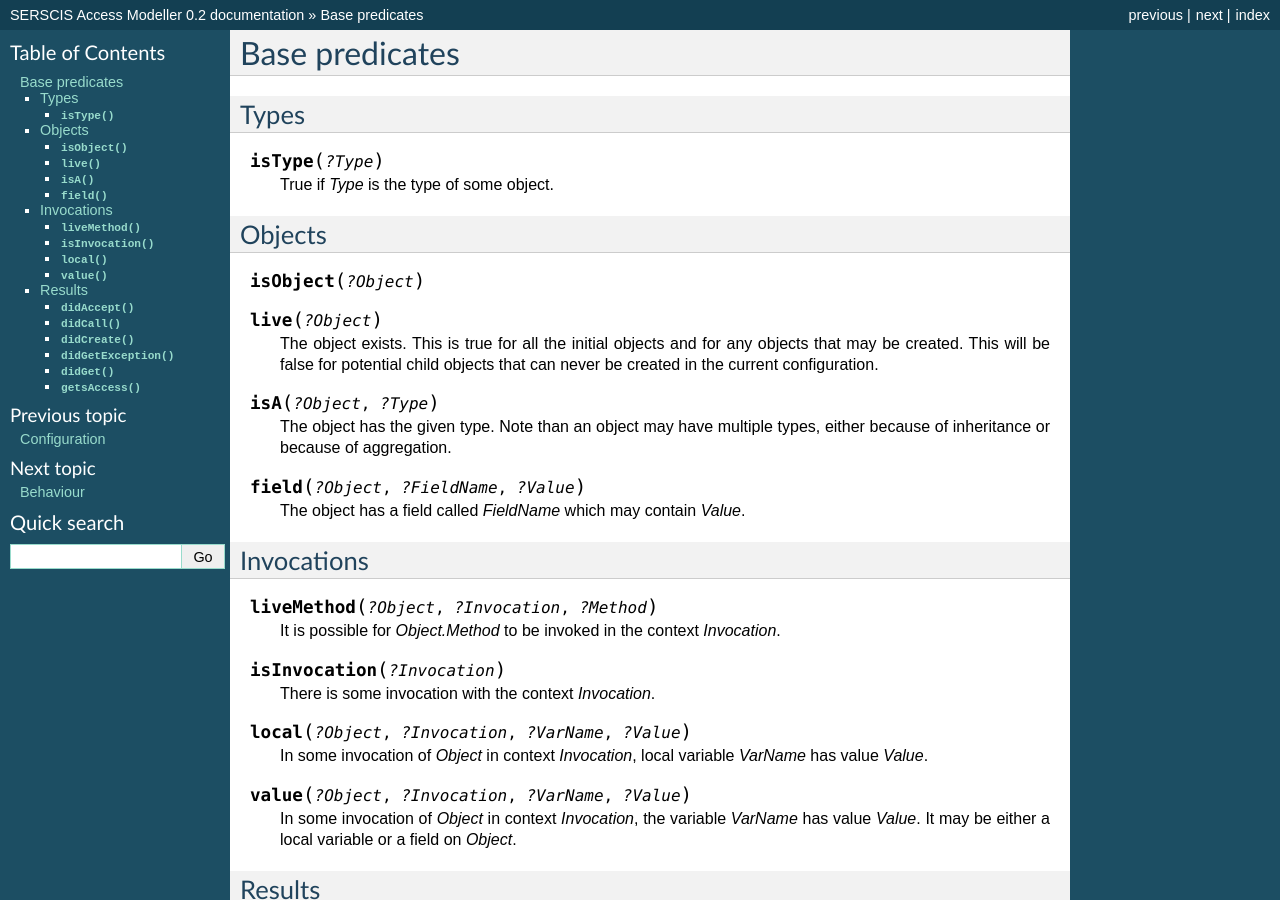
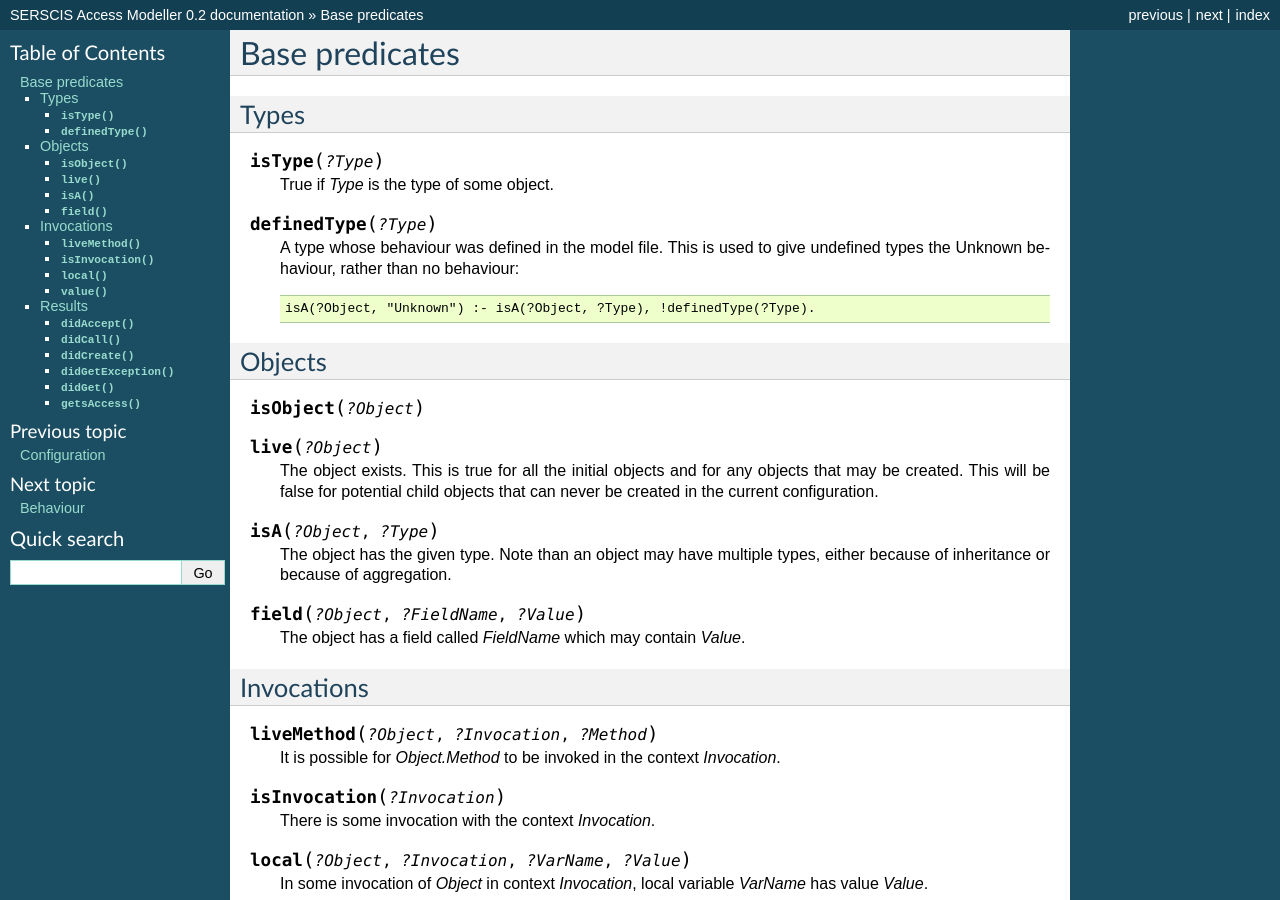
Before and after one commit to it-innovation/sam, a Sphinx documentation site: the page built from doc/base.rst, in a window 1280 px wide and 900 px high. Built offline with Sphinx 7.4.7, drawn with Linux system fonts in a browser that asks for light colours.

Commit message:
Documented the remaining predicates

```diff
--- a/doc/base.rst
+++ b/doc/base.rst
@@ -7,6 +7,14 @@ Types
 .. function:: isType(?Type)
 
    True if `Type` is the type of some object.
+
+.. function:: definedType(?Type)
+
+   A type whose behaviour was defined in the model file. This is used to give
+   undefined types the Unknown behaviour, rather than no behaviour::
+
+     isA(?Object, "Unknown") :- isA(?Object, ?Type), !definedType(?Type).
+
 
 Objects
 -------
--- a/doc/invocations.rst
+++ b/doc/invocations.rst
@@ -54,3 +54,8 @@ Generated predicates
 
    The `realInvocationObject` relation is copied from `invocationObject`, but
    has a suitable default whenever `invocationObject` wasn't defined.
+
+.. function:: realInitialInvocation(?Object, ?Invocation)
+
+   Usually the same as :func:`initialInvocation`, but if `Object` is of type `Unknown` and has
+   no initialInvocation defined, then it gets an "unknown" context assigned to it.
```
